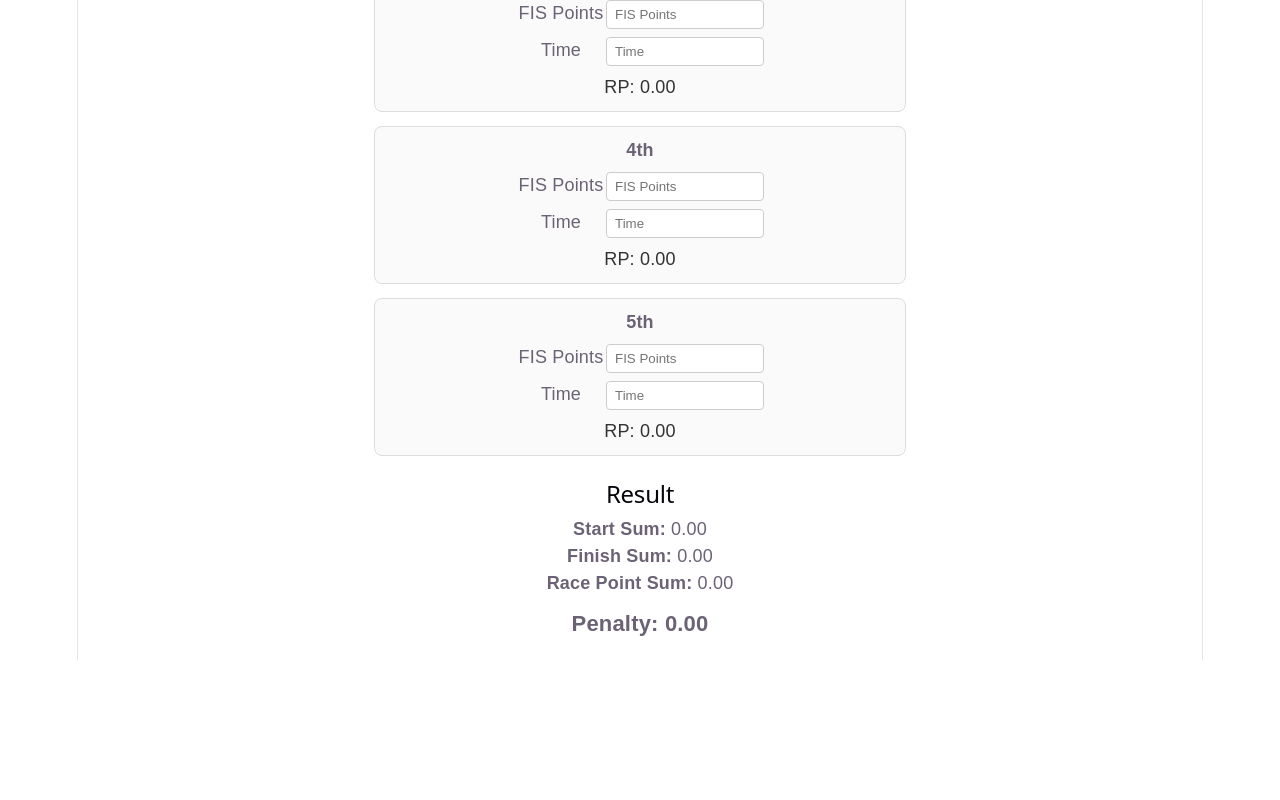
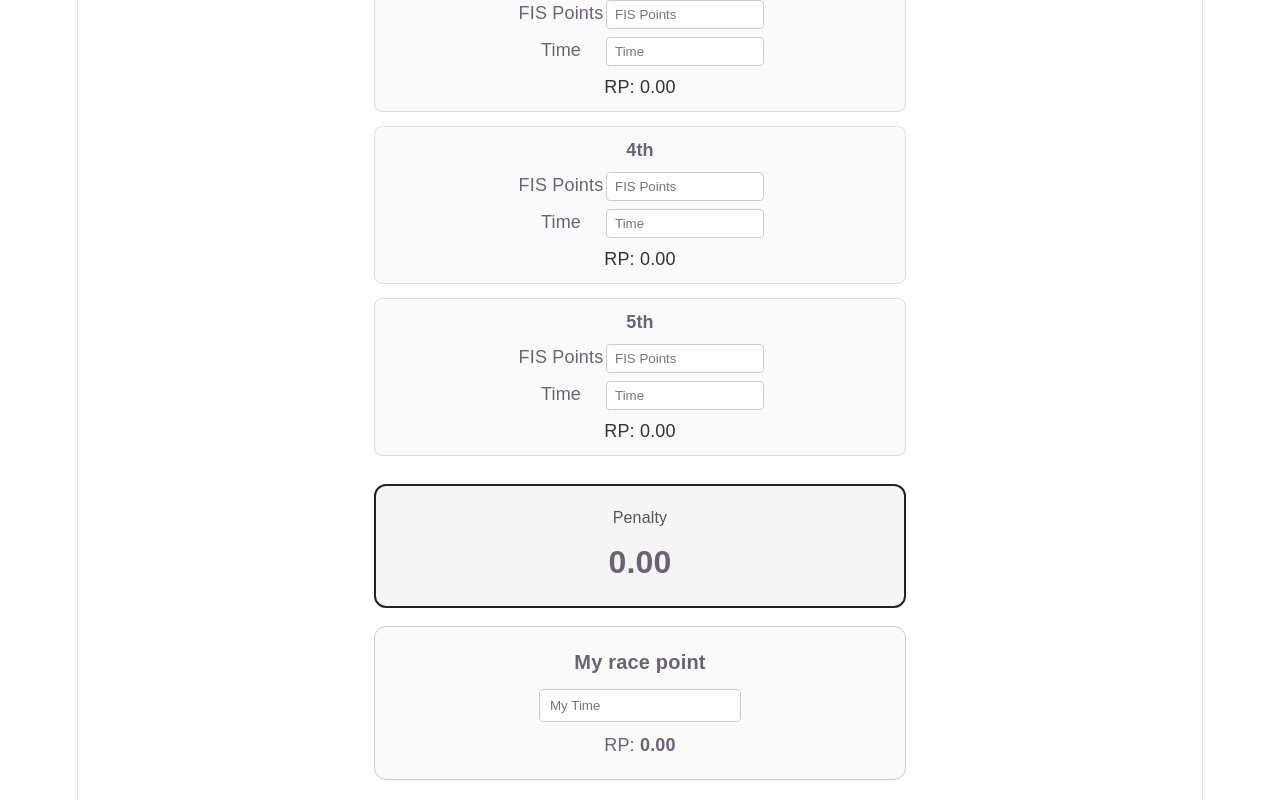
Before and after one commit to sinjum99-code/fis-calculator, a React (Vite) app: page / in a window 1280 px wide. Shown: the part 974-1774 px from the top of the page. Before the commit the page ends 1634 px from the top, so only its background shows below. Built offline with nearby package versions, Linux system fonts and the light colour scheme.

Commit message:
update ui highlight penalty and add my race point box

```diff
--- a/src/App.jsx
+++ b/src/App.jsx
@@ -8,6 +8,7 @@ export default function App() {
   const [startPoints, setStartPoints] = useState(["", "", "", "", ""]);
   const [finishPoints, setFinishPoints] = useState(["", "", "", "", ""]);
   const [finishTimes, setFinishTimes] = useState(["", "", "", "", ""]);
+  const [myTime, setMyTime] = useState("");
 
   const ranks = ["1st", "2nd", "3rd", "4th", "5th"];
 
@@ -16,6 +17,12 @@ export default function App() {
       const updated = [...list];
       updated[index] = value;
       setter(updated);
+    }
+  };
+
+  const handleSingleInput = (value, setter) => {
+    if (/^[0-9]*\.?[0-9]*$/.test(value)) {
+      setter(value);
     }
   };
 
@@ -38,7 +45,6 @@ export default function App() {
 
   const winnerTime = validTimesSorted.length > 0 ? validTimesSorted[0] : 0;
 
-  // RAW RP 계산: 내부 계산에서는 반올림 없음
   const racePointsRaw = useMemo(() => {
     return finishTimes.map((time) => {
       const t = toNumber(time);
@@ -59,10 +65,15 @@ export default function App() {
     return racePointsRaw.reduce((sum, v) => sum + v, 0);
   }, [racePointsRaw]);
 
-  // 내부 계산은 raw 그대로
   const penaltyRaw = useMemo(() => {
     return (sumStartRaw + sumFinishRaw - sumRaceRaw) / 10;
   }, [sumStartRaw, sumFinishRaw, sumRaceRaw]);
+
+  const myRacePointRaw = useMemo(() => {
+    const t = toNumber(myTime);
+    if (t <= 0 || winnerTime <= 0) return 0;
+    return ((t / winnerTime) - 1) * F_VALUE;
+  }, [myTime, winnerTime, F_VALUE]);
 
   return (
     <div
@@ -190,12 +201,56 @@ export default function App() {
         </div>
       ))}
 
-      <h2 style={{ marginTop: 24 }}>Result</h2>
-      <div><strong>Start Sum:</strong> {format2(sumStartRaw)}</div>
-      <div><strong>Finish Sum:</strong> {format2(sumFinishRaw)}</div>
-      <div><strong>Race Point Sum:</strong> {format2(sumRaceRaw)}</div>
-      <div style={{ marginTop: 10, fontSize: 22, fontWeight: "bold" }}>
-        Penalty: {format2(penaltyRaw)}
+      <div
+        style={{
+          marginTop: 28,
+          padding: 20,
+          borderRadius: 12,
+          border: "2px solid #222",
+          background: "#f5f5f5",
+          textAlign: "center",
+        }}
+      >
+        <div style={{ fontSize: 16, color: "#555", marginBottom: 8 }}>
+          Penalty
+        </div>
+        <div style={{ fontSize: 32, fontWeight: "bold" }}>
+          {format2(penaltyRaw)}
+        </div>
+      </div>
+
+      <div
+        style={{
+          marginTop: 18,
+          padding: 20,
+          borderRadius: 12,
+          border: "1px solid #ccc",
+          background: "#fafafa",
+        }}
+      >
+        <div style={{ fontSize: 20, fontWeight: "bold", marginBottom: 12 }}>
+          My race point
+        </div>
+
+        <div style={{ marginBottom: 10 }}>
+          <input
+            type="text"
+            inputMode="decimal"
+            value={myTime}
+            onChange={(e) => handleSingleInput(e.target.value, setMyTime)}
+            placeholder="My Time"
+            style={{
+              width: 180,
+              padding: "8px 10px",
+              border: "1px solid #ccc",
+              borderRadius: 4,
+            }}
+          />
+        </div>
+
+        <div style={{ fontSize: 18 }}>
+          RP: <strong>{format2(myRacePointRaw)}</strong>
+        </div>
       </div>
     </div>
   );
```
